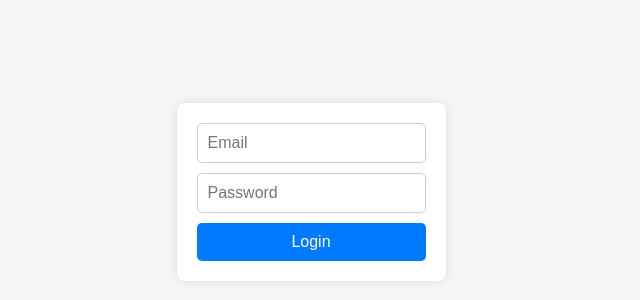
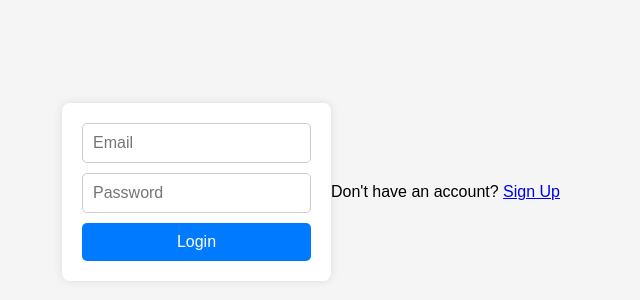
Before and after one commit to Adunolami/Webstack-Portfolio-project1, a React (Create React App) app in the folder online-music-player/: page / in a window 1280 px wide. Shown: the part 208-508 px from the top of the page, without its empty margins (329-969 px from the left). Built offline with nearby package versions, Linux system fonts and the light colour scheme.

Commit message:
Navigation link

```diff
--- a/online-music-player/src/pages/Login.js
+++ b/online-music-player/src/pages/Login.js
@@ -1,6 +1,6 @@
 import React, { useState } from 'react';
 import axios from 'axios';
-import { useNavigate } from 'react-router-dom';
+import { useNavigate, Link } from 'react-router-dom';
 
 const Login = () => {
   const [email, setEmail] = useState('');
@@ -38,6 +38,7 @@
         />
         <button type="submit">Login</button>
       </form>
+      <p>Don't have an account? <Link to="/signup">Sign Up</Link></p>
     </div>
   );
 };
```
